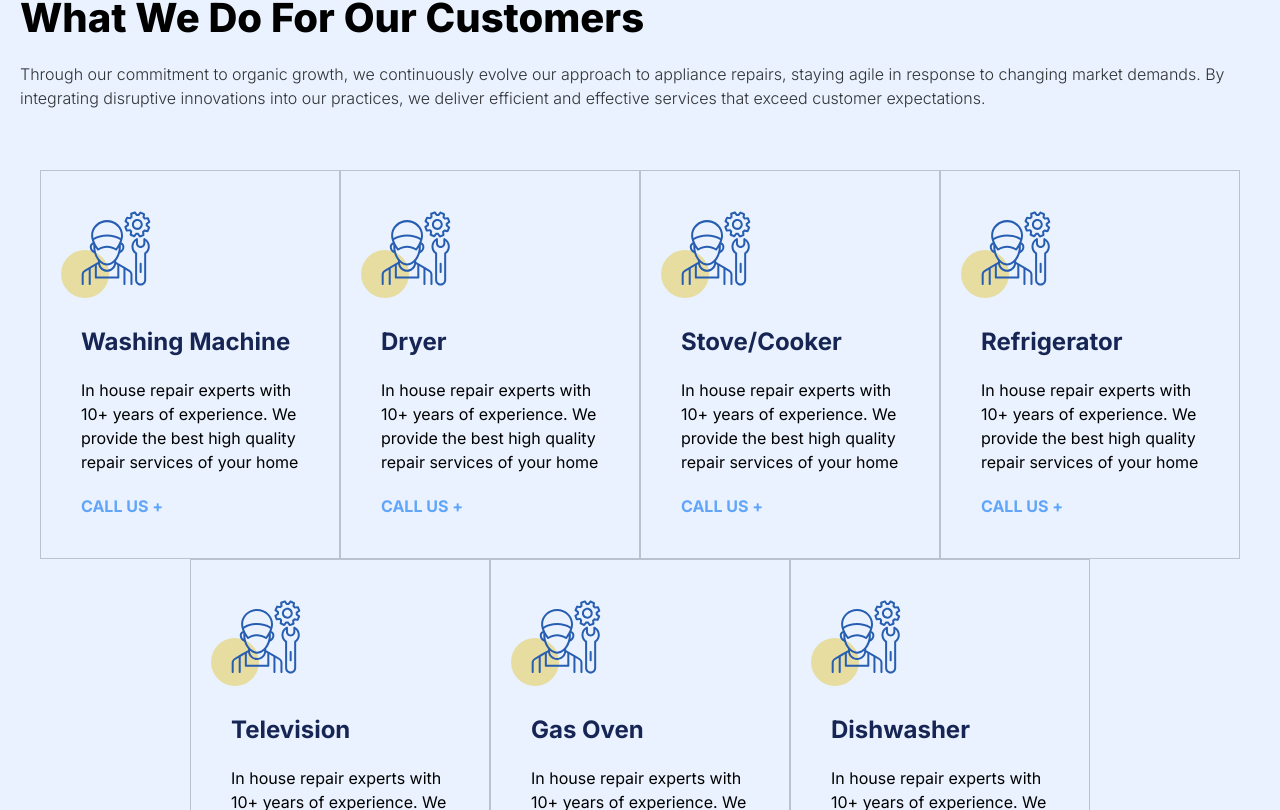
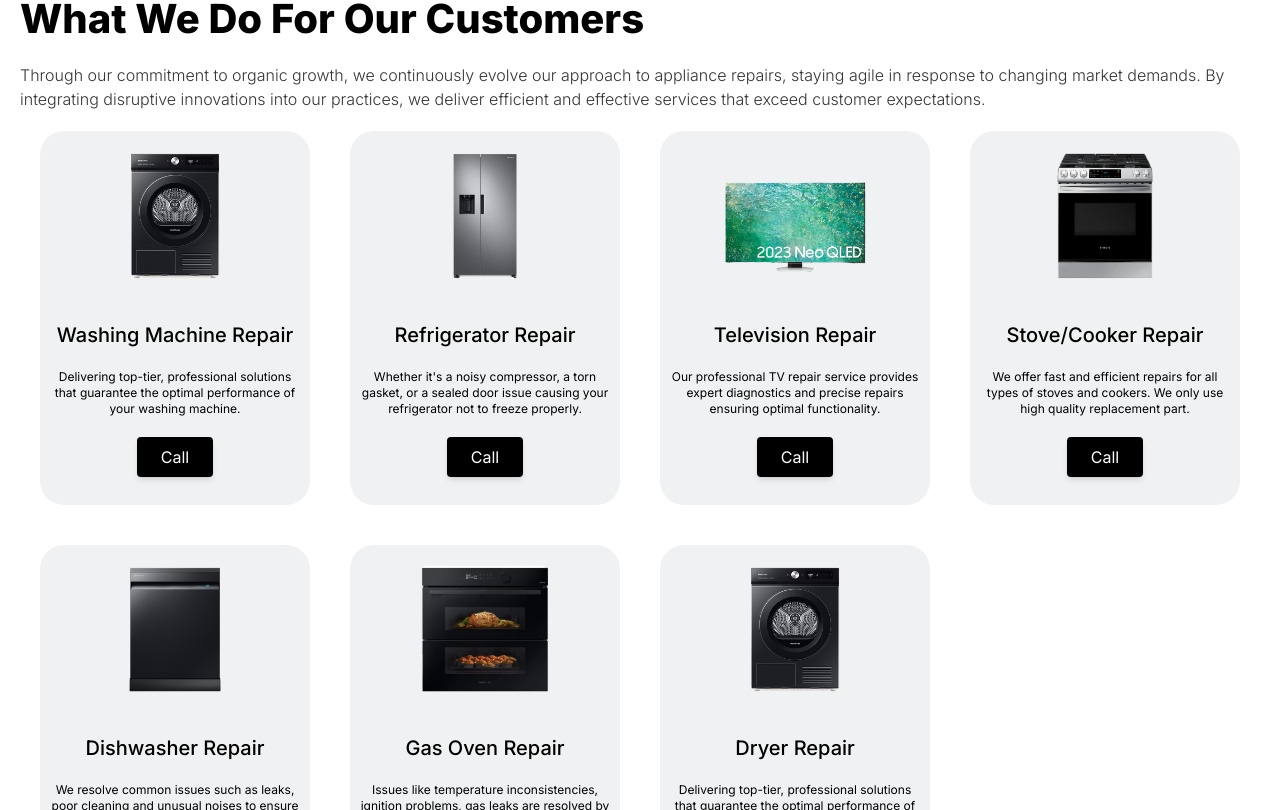
Before and after one commit to cyhammad/rapid-appliances-repairs, a Next.js app: page / in a window 1280 px wide. Shown: the part 1770-2580 px from the top of the page. Built offline with nearby package versions, Linux system fonts and the light colour scheme.

Commit message:
services section updated

```diff
--- a/components/sections/home/ServicesSection.jsx
+++ b/components/sections/home/ServicesSection.jsx
@@ -1,9 +1,9 @@
 import Image from "next/image";
-import ServiceCard from "./ServiceCard";
+import ServiceCard from "../samsung/ServiceCard";
 
 const ServicesSection = () => {
   return (
-    <div className="flex justify-center bg-blue-100/60">
+    <div className="flex justify-center border-y border-black/30">
       <div className="flex w-full max-w-7xl flex-col gap-y-5 px-5 py-20">
         <div className="flex items-center gap-x-1">
           <Image src="/home/line.svg" width={25} height={25} alt="line" />
@@ -21,62 +21,55 @@ const ServicesSection = () => {
           practices, we deliver efficient and effective services that exceed
           customer expectations.
         </span>
-        <div className="mt-10 flex flex-wrap justify-center">
+        <div className="grid gap-10 sm:px-5 md:grid-cols-3 lg:grid-cols-4 2xl:px-0">
           <ServiceCard
-            iconImgPath={"/home/repair-person.svg"}
-            heading={"Washing Machine"}
+            imageUrl={"/samsung/washingMachine.avif"}
+            heading={"Washing Machine Repair"}
             description={
-              "In house repair experts with 10+ years of experience. We provide the best high quality repair services of your home"
+              "Delivering top-tier, professional solutions that guarantee the optimal performance of your washing machine."
             }
-            id={"washing-machine"}
           />
           <ServiceCard
-            iconImgPath={"/home/repair-person.svg"}
-            heading={"Dryer"}
+            imageUrl={"/samsung/ref.webp"}
+            heading={"Refrigerator Repair"}
             description={
-              "In house repair experts with 10+ years of experience. We provide the best high quality repair services of your home"
+              "Whether it's a noisy compressor, a torn gasket, or a sealed door issue causing your refrigerator not to freeze properly."
             }
-            id={"dryer"}
           />
           <ServiceCard
-            iconImgPath={"/home/repair-person.svg"}
-            heading={"Stove/Cooker"}
+            imageUrl={"/samsung/tv.webp"}
+            heading={"Television Repair"}
             description={
-              "In house repair experts with 10+ years of experience. We provide the best high quality repair services of your home"
+              "Our professional TV repair service provides expert diagnostics and precise repairs ensuring optimal functionality."
             }
-            id={"stove-cooker"}
           />
           <ServiceCard
-            iconImgPath={"/home/repair-person.svg"}
-            heading={"Refrigerator"}
+            imageUrl={"/samsung/stove.webp"}
+            heading={"Stove/Cooker Repair"}
             description={
-              "In house repair experts with 10+ years of experience. We provide the best high quality repair services of your home"
+              "We offer fast and efficient repairs for all types of stoves and cookers. We only use high quality replacement part."
             }
-            id={"refrigerator"}
           />
           <ServiceCard
-            iconImgPath={"/home/repair-person.svg"}
-            heading={"Television"}
+            imageUrl={"/samsung/dishwasher.avif"}
+            heading={"Dishwasher Repair"}
             description={
-              "In house repair experts with 10+ years of experience. We provide the best high quality repair services of your home"
+              "We resolve common issues such as leaks, poor cleaning and unusual noises to ensure a spotless and efficient cleaning."
             }
-            id={"television"}
           />
           <ServiceCard
-            iconImgPath={"/home/repair-person.svg"}
-            heading={"Gas Oven"}
+            imageUrl={"/samsung/oven.webp"}
+            heading={"Gas Oven Repair"}
             description={
-              "In house repair experts with 10+ years of experience. We provide the best high quality repair services of your home"
+              "Issues like temperature inconsistencies, ignition problems, gas leaks are resolved by our professionals."
             }
-            id={"gas-oven"}
           />
           <ServiceCard
-            iconImgPath={"/home/repair-person.svg"}
-            heading={"Dishwasher"}
+            imageUrl={"/samsung/washingMachine.avif"}
+            heading={"Dryer Repair"}
             description={
-              "In house repair experts with 10+ years of experience. We provide the best high quality repair services of your home"
+              "Delivering top-tier, professional solutions that guarantee the optimal performance of your Dryer."
             }
-            id={"dishwasher"}
           />
         </div>
       </div>
```
